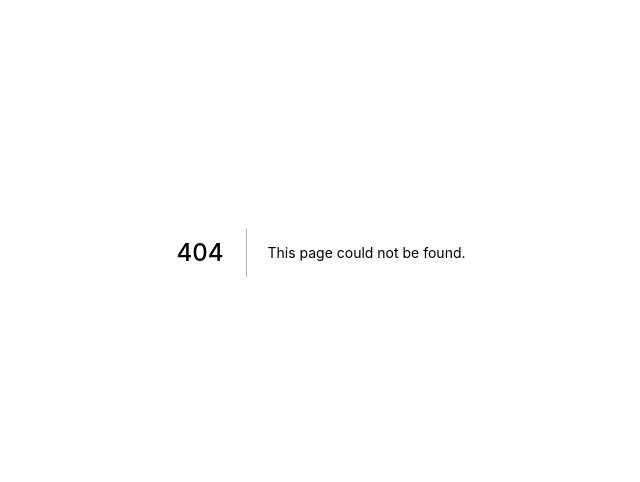
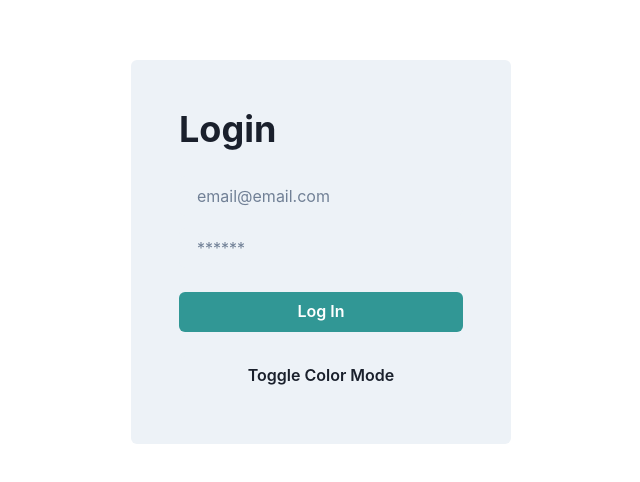
Before and after one commit to dBianchii/kodix-nextjs-v2, a Next.js app: page /login in a window 1280 px wide. Before the commit this address had no page. Shown: the part 148-630 px from the top of the page, without its empty margins (319-959 px from the left). Built offline with nearby package versions, Linux system fonts and the light colour scheme.

Commit message:
Added ChakraUI ToggleColorMode for fun 😊

```diff
--- /dev/null
+++ b/pages/login/index.tsx
@@ -0,0 +1,19 @@
+ import { Button, Flex, Heading, Input, useColorMode, useColorModeValue } from "@chakra-ui/react";
+
+ const Login = () => {
+	const {toggleColorMode} = useColorMode()
+	const formBackground = useColorModeValue("gray.100", "gray.700")
+	return (
+		<Flex height="100vh" alignItems="center" justifyContent="center">
+			<Flex direction="column" background={formBackground} p={12} rounded={6}>
+				<Heading mb={6}> Login </Heading>
+				<Input placeholder="email@email.com" variant="filled" mb={3} type="email"/>
+				<Input placeholder="******" variant="filled" mb={6} type="password"/>
+				<Button mb={6} colorScheme="teal">Log In</Button>
+				<Button onClick={toggleColorMode}>Toggle Color Mode</Button>
+			</Flex>
+		</Flex>
+	)
+ }
+
+ export default Login
```
Also changed, not shown: components/organisms/TopBar/TopBar.tsx (+6 -2 lines).
